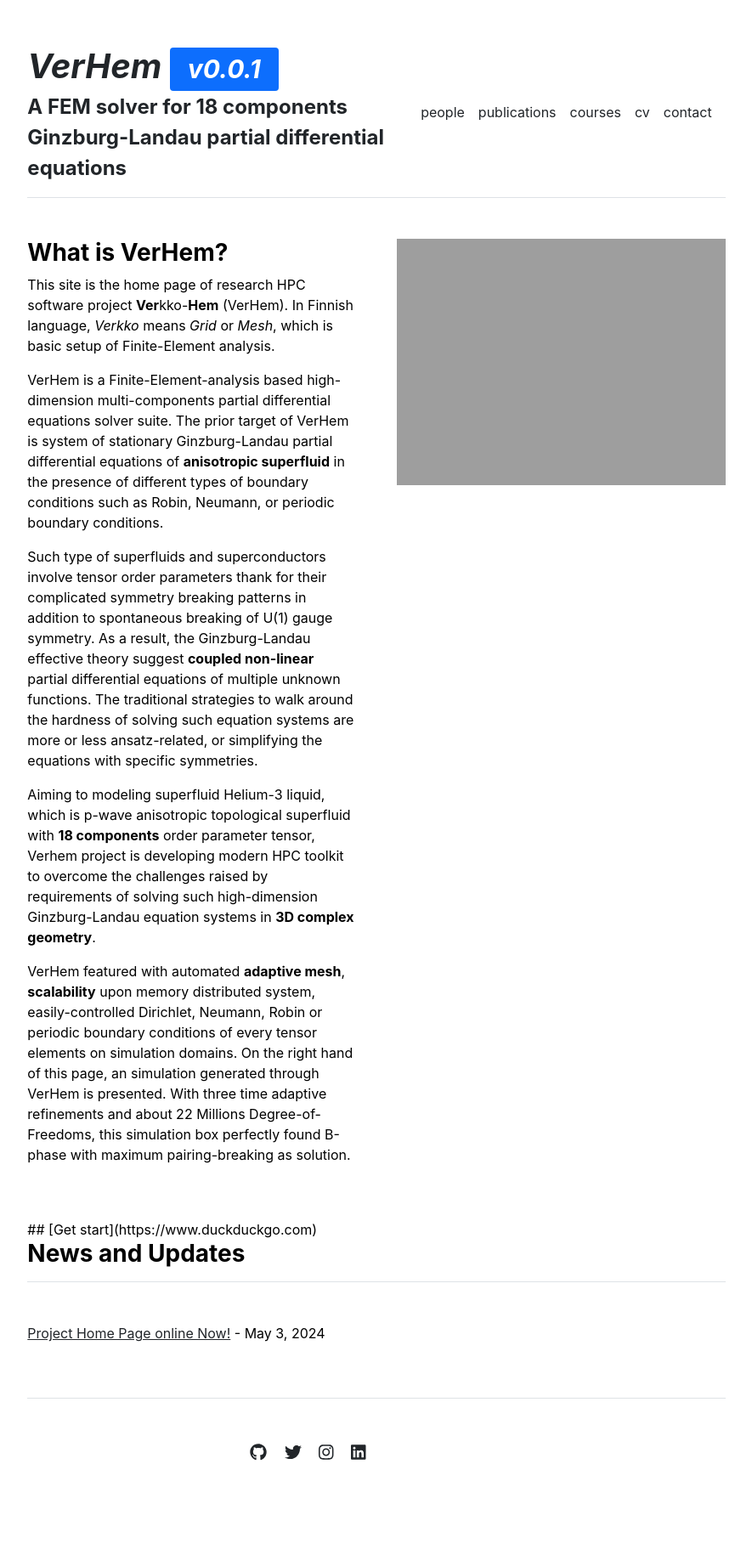
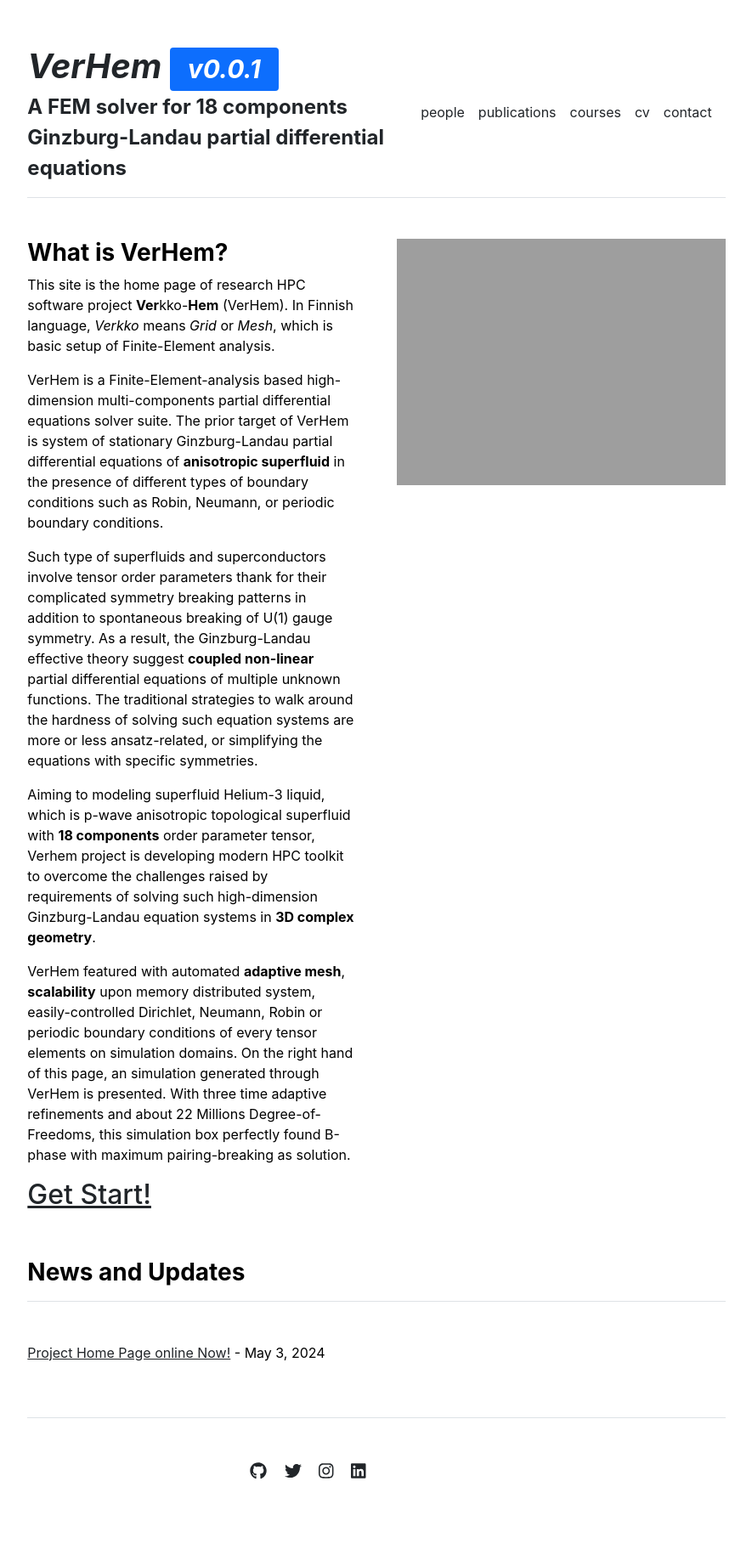
Before and after one commit to VerHem/VerHem.github.io, a Jekyll site: the page built from index.md, in a window 1280 px wide. Shown: the whole page at 85% size, without its empty margins (197-1082 px from the left). Built offline with Jekyll 4.4.1, drawn with Linux system fonts in a browser that asks for light colours; before the commit the page ends 1820 px from its top, so only the background shows below that; part of the change alters nothing that is shown.

```diff
--- a/_layouts/home.html
+++ b/_layouts/home.html
@@ -12,7 +12,6 @@ layout: default
   </div>
 </div>
 
-## [Get start](https://www.duckduckgo.com)
 <!--{% include publications.html %} -->
 
 <div class="row g-5 mb-5">
--- a/index.md
+++ b/index.md
@@ -12,3 +12,5 @@ Such type of superfluids and superconductors involve tensor order parameters tha
 Aiming to modeling superfluid Helium-3 liquid, which is p-wave anisotropic topological superfluid with **18 components** order parameter tensor, Verhem project is developing modern HPC toolkit to overcome the challenges raised by requirements of solving such high-dimension Ginzburg-Landau equation systems in **3D complex geometry**.
 
 VerHem featured with automated **adaptive mesh**, **scalability** upon memory distributed system, easily-controlled Dirichlet, Neumann, Robin or periodic boundary conditions of every tensor elements on simulation domains. On the right hand of this page, an simulation generated through VerHem is presented. With three time adaptive refinements and about 22 Millions Degree-of-Freedoms, this simulation box perfectly found B-phase with maximum pairing-breaking as solution.
+
+## [Get Start!](https://www.duckduckgo.com)
```
